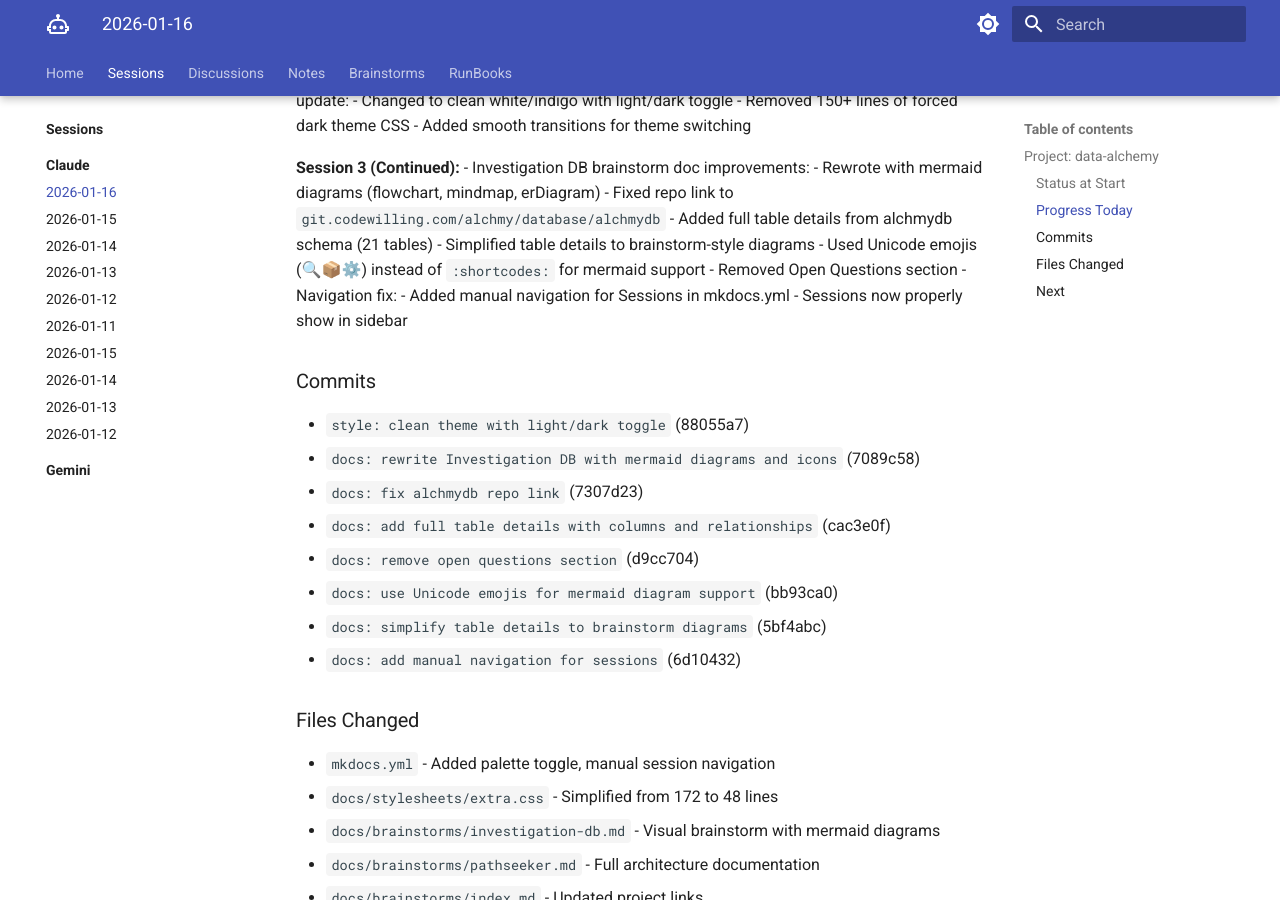
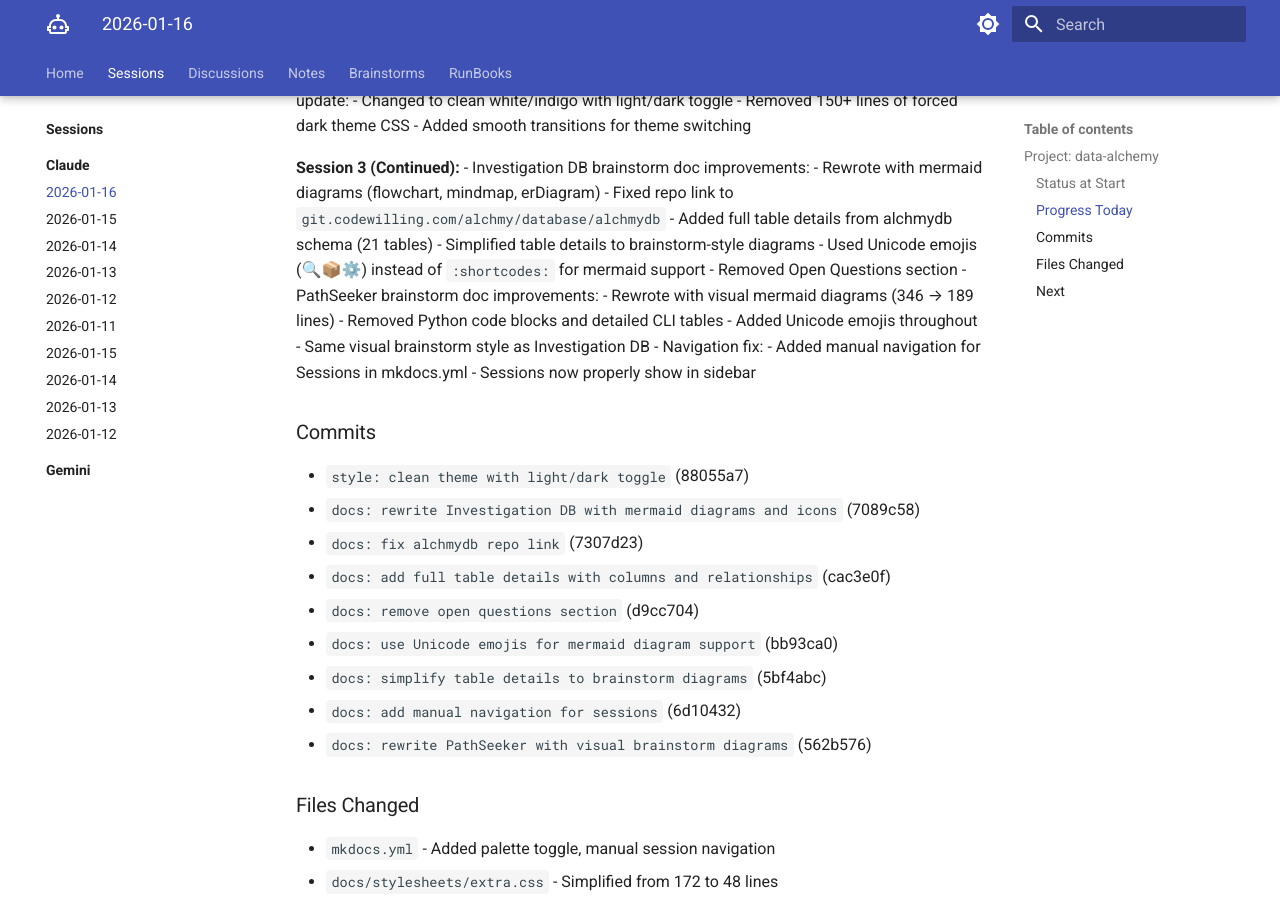
Before and after one commit to ThanuMahee12/AgentContext, an MkDocs documentation site: the page built from docs/sessions/claude/w-2026-01-16.md, in a window 1280 px wide and 900 px high, scrolled down 846 px. Built offline with MkDocs 1.6.1 and Material for MkDocs 9.7.7, drawn with Linux system fonts in a browser that asks for light colours.

Commit message:
docs: update session notes with PathSeeker update

```diff
--- a/docs/sessions/claude/w-2026-01-16.md
+++ b/docs/sessions/claude/w-2026-01-16.md
@@ -51,6 +51,11 @@
   - Simplified table details to brainstorm-style diagrams
   - Used Unicode emojis (🔍📦⚙️) instead of `:shortcodes:` for mermaid support
   - Removed Open Questions section
+- PathSeeker brainstorm doc improvements:
+  - Rewrote with visual mermaid diagrams (346 → 189 lines)
+  - Removed Python code blocks and detailed CLI tables
+  - Added Unicode emojis throughout
+  - Same visual brainstorm style as Investigation DB
 - Navigation fix:
   - Added manual navigation for Sessions in mkdocs.yml
   - Sessions now properly show in sidebar
@@ -65,6 +70,7 @@
 - `docs: use Unicode emojis for mermaid diagram support` (bb93ca0)
 - `docs: simplify table details to brainstorm diagrams` (5bf4abc)
 - `docs: add manual navigation for sessions` (6d10432)
+- `docs: rewrite PathSeeker with visual brainstorm diagrams` (562b576)
 
 ### Files Changed
 
```
